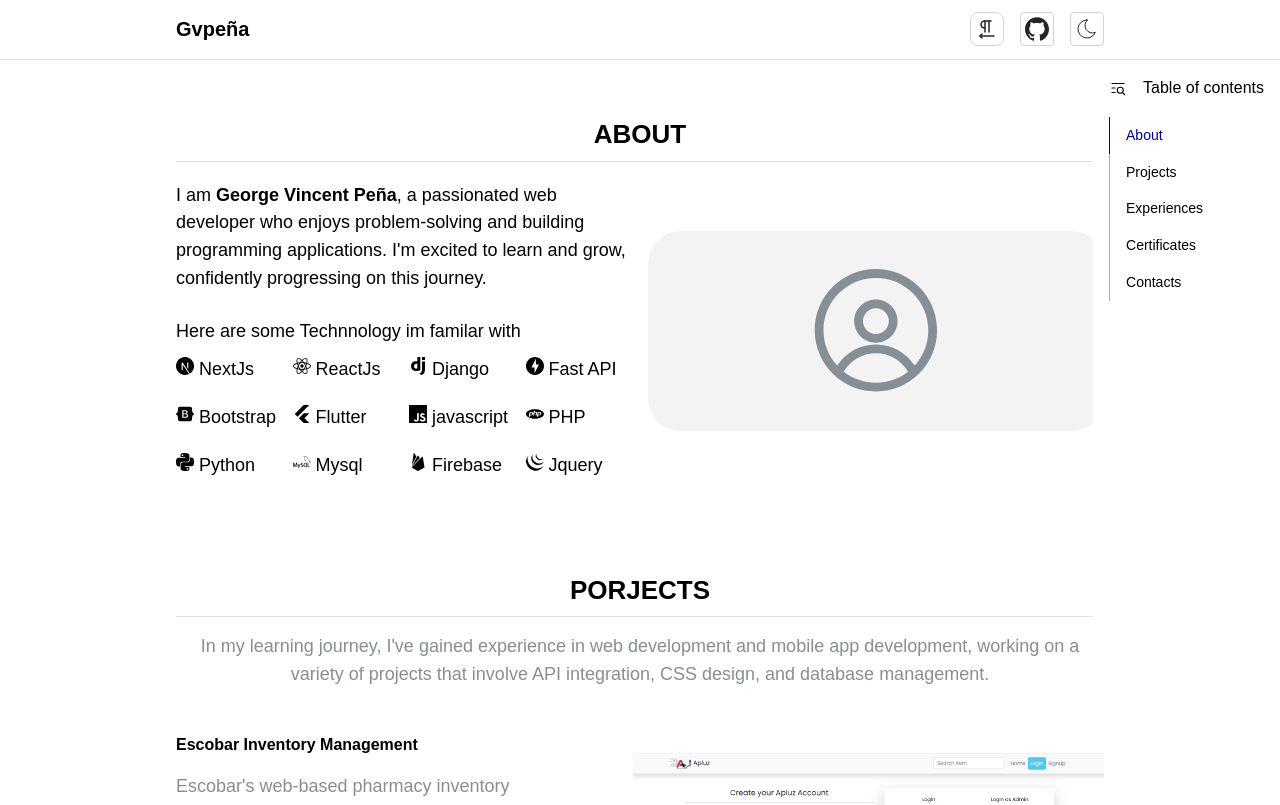
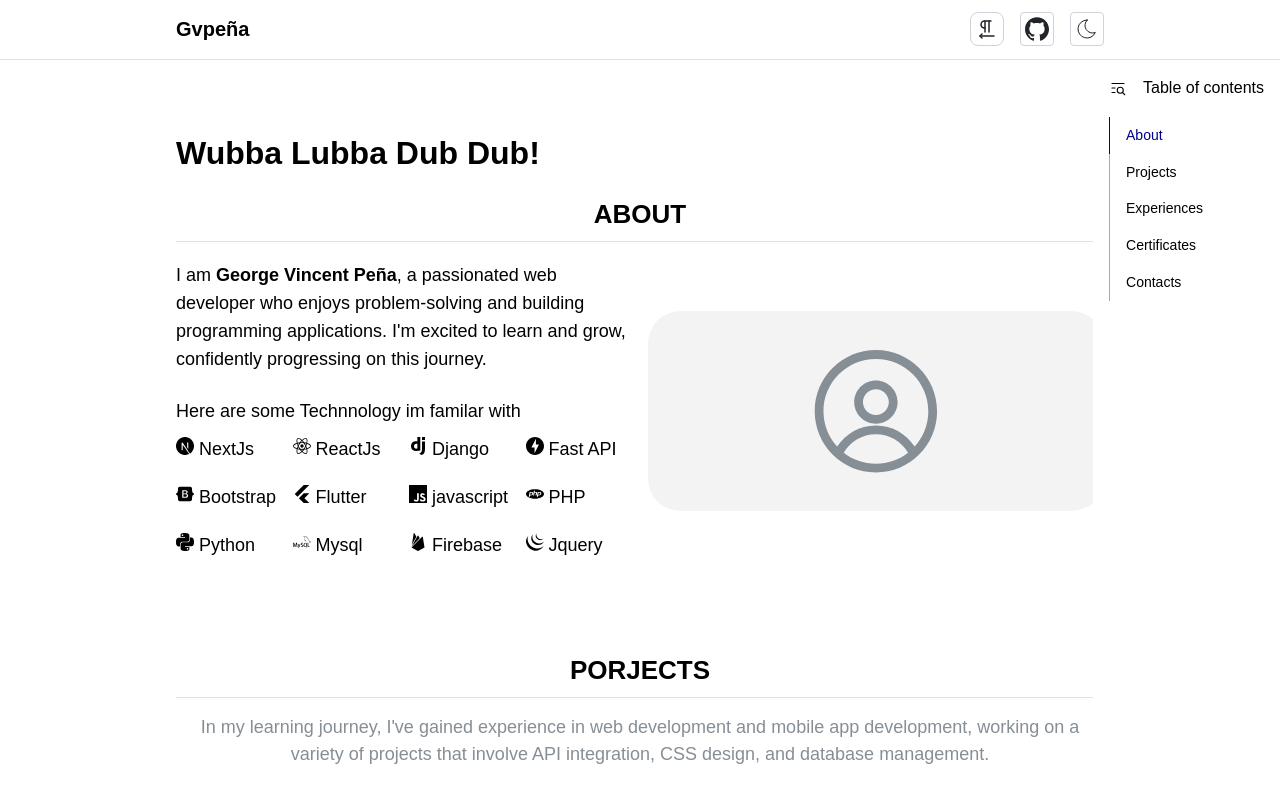
Before and after one commit to chatgvp/webportfolio, a Next.js app: page / in a window 1280 px wide. Shown: the top 805 px of the page. Built offline with nearby package versions, Linux system fonts and the light colour scheme.

Commit message:
10/26/23

```diff
--- a/package.json
+++ b/package.json
@@ -14,6 +14,7 @@
         "@mantine/hooks": "^7.1.3",
         "@mantine/modals": "^7.1.3",
         "@tabler/icons-react": "^2.38.0",
+        "framer-motion": "^10.16.4",
         "next": "13.5.4",
         "react": "^18",
         "react-dom": "^18",
--- a/pages/components/_content.tsx
+++ b/pages/components/_content.tsx
@@ -25,6 +25,7 @@ import {
     ListItem,
     ThemeIcon,
     Anchor,
+    ActionIcon,
 } from "@mantine/core"
 import classes from "../../styles/Content.module.css"
 import { Carousel } from "@mantine/carousel"
@@ -42,9 +43,13 @@ import {
     SiBootstrap,
     SiCplusplus,
     SiDjango,
+    SiFacebook,
     SiFastapi,
     SiFirebase,
     SiFlutter,
+    SiGithub,
+    SiGmail,
+    SiInstagram,
     SiJavascript,
     SiJquery,
     SiMysql,
@@ -53,6 +58,7 @@ import {
     SiPython,
     SiReact,
 } from "react-icons/si"
+import { motion } from "framer-motion"
 import { IconCircleCheck } from "@tabler/icons-react"
 const techIcons = [
     { icon: <SiNextdotjs />, label: "NextJs" },
@@ -126,6 +132,24 @@ export default function Content() {
     return (
         <>
             <Container py="xl" id="About" pt="xl">
+                <motion.div
+                    initial="hidden"
+                    animate="visible"
+                    variants={{
+                        hidden: {
+                            scale: 0.8,
+                            opacity: 0,
+                        },
+                        visible: {
+                            scale: 1,
+                            opacity: 1,
+                            transition: {
+                                delay: 0.4,
+                            },
+                        },
+                    }}>
+                    <h1 className="title">Wubba Lubba Dub Dub!</h1>
+                </motion.div>
                 <Title order={2} className={classes.title} my="sm">
                     ABOUT
                 </Title>
@@ -296,6 +320,26 @@ export default function Content() {
                                 <Button>Send an Email</Button>
                             </a> */}
                         </Text>
+                        <Center>
+                            <ActionIcon variant="default" size="lg">
+                                <SiFacebook
+                                    style={{ width: rem(24), height: rem(24) }}
+                                    stroke={1}
+                                />
+                            </ActionIcon>
+                            <ActionIcon variant="default" size="lg">
+                                <SiInstagram
+                                    style={{ width: rem(24), height: rem(24) }}
+                                    stroke={1}
+                                />
+                            </ActionIcon>
+                            <ActionIcon variant="default" size="lg">
+                                <SiGmail
+                                    style={{ width: rem(24), height: rem(24) }}
+                                    stroke={1}
+                                />
+                            </ActionIcon>
+                        </Center>
                     </Container>
                 </div>
             </Container>
```
Also changed, not shown: 1 other file (tests, documents, lock files or other folders).
